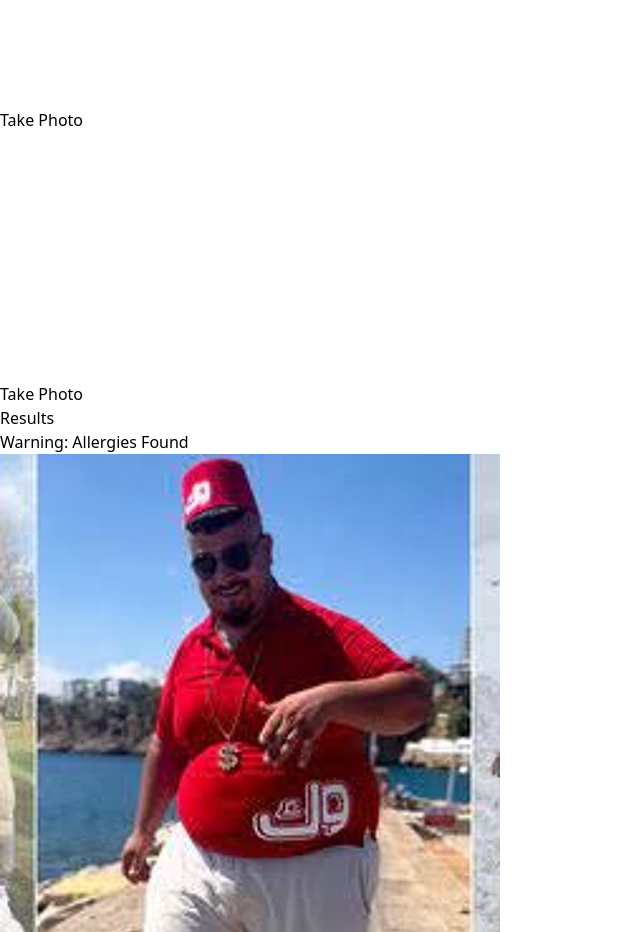
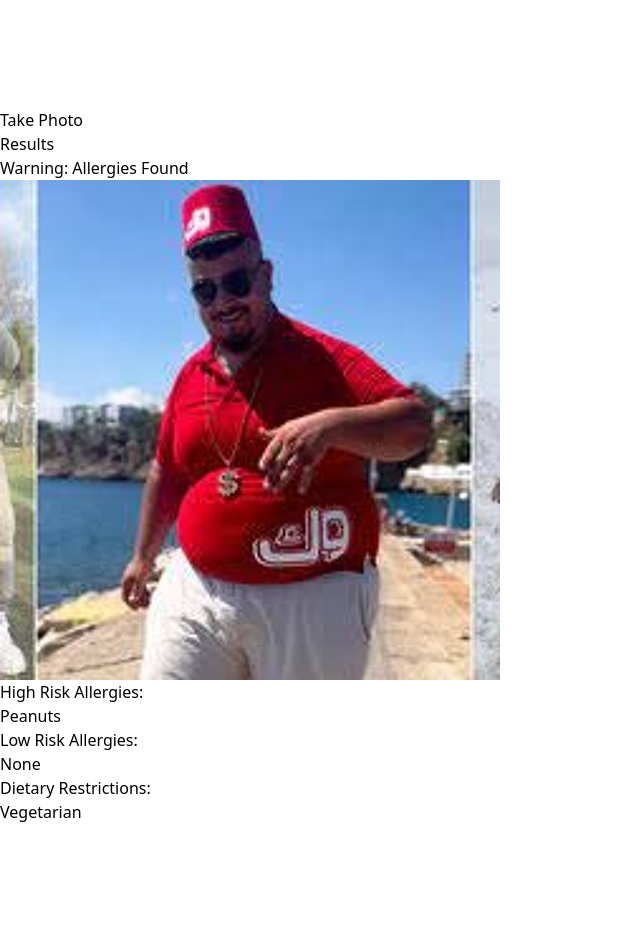
Before and after one commit to YasashwiniNapa/SafePlate, a React (Vite) app in the folder front-end/: page / in a window 1280 px wide. Shown: the part 1020-1952 px from the top of the page, without its empty margins (0-640 px from the left). After the commit the page ends 1844 px from the top, so only its background shows below. Built offline with nearby package versions, Linux system fonts and the light colour scheme; no server answers.

Commit message:
one camera

```diff
--- a/front-end/src/App.jsx
+++ b/front-end/src/App.jsx
@@ -10,7 +10,6 @@ const App = () => {
       <main>
         <Profile />
         <ImageUpload />
-        <Camera />
         <Results />
       </main>
     </div>
```
